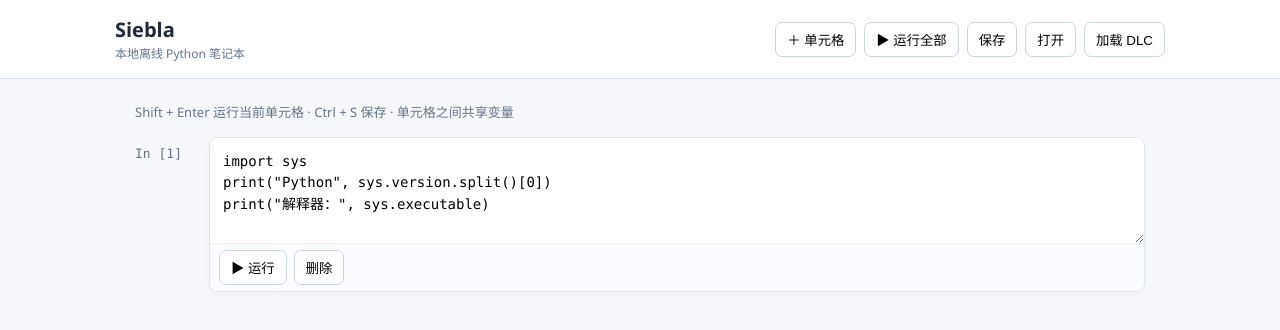
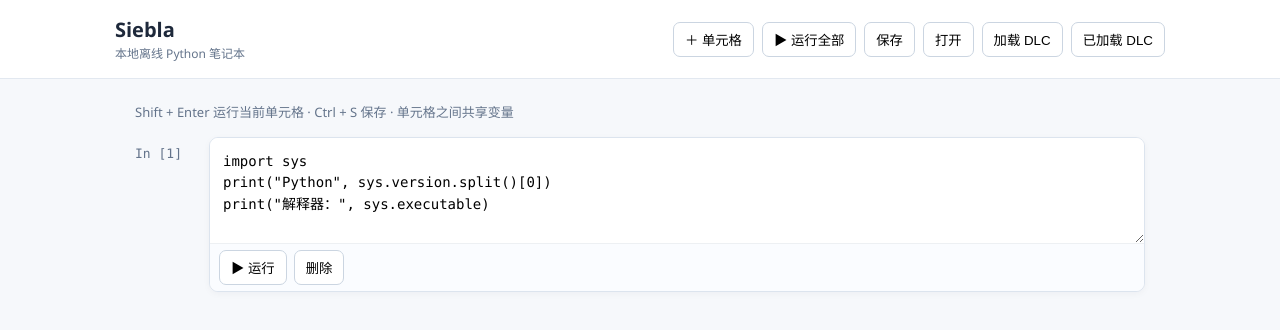
Before and after one commit to gniqeh/Siebla, a plain HTML site: page index.html in a window 1280 px wide. Drawn offline with Linux system fonts and the light colour scheme.

Commit message:
Add browser installed-DLC button

```diff
--- a/index.html
+++ b/index.html
@@ -1,5 +1,5 @@
 <!doctype html>
 <html lang="zh-CN"><head><meta charset="utf-8"><meta name="viewport" content="width=device-width, initial-scale=1"><title>Siebla · 离线 Python</title><link rel="stylesheet" href="/style.css"></head>
-<body><header><div><strong>Siebla</strong><small>本地离线 Python 笔记本</small></div><nav><button id="add">＋ 单元格</button><button id="all">▶ 运行全部</button><button id="save">保存</button><button id="load">打开</button><button id="dlc">加载 DLC</button><input id="dlc-file" type="file" accept=".zip" hidden><input id="file" type="file" accept=".json,.ipynb" hidden></nav></header>
+<body><header><div><strong>Siebla</strong><small>本地离线 Python 笔记本</small></div><nav><button id="add">＋ 单元格</button><button id="all">▶ 运行全部</button><button id="save">保存</button><button id="load">打开</button><button id="dlc">加载 DLC</button><button id="dlc-list">已加载 DLC</button><input id="dlc-file" type="file" accept=".zip" hidden><input id="file" type="file" accept=".json,.ipynb" hidden></nav></header>
 <main><p class="hint">Shift + Enter 运行当前单元格 · Ctrl + S 保存 · 单元格之间共享变量</p><div id="cells"></div></main>
 <script src="/app.js"></script></body></html>
```
